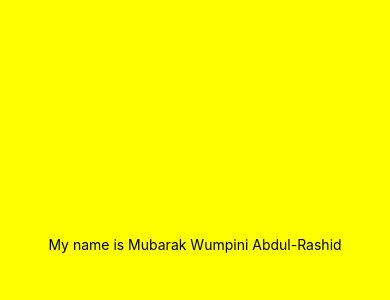
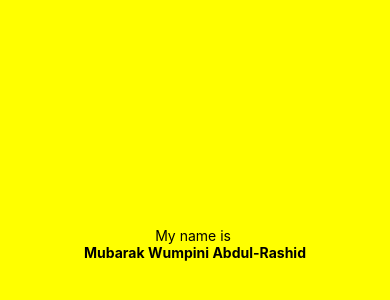
Before and after one commit to mubarakck/rn-assignment2-ID-11293859, a React Native app in the folder rn-assignment2-ID-11293859/: screen / in a window 390 px wide. Shown: the part 178-478 px from the top of the page. Built offline with nearby package versions, Linux system fonts and the light colour scheme.

Commit message:
made my name bold

```diff
--- a/rn-assignment2-ID-11293859/App.js
+++ b/rn-assignment2-ID-11293859/App.js
@@ -4,7 +4,8 @@ import { StyleSheet, Text, View } from 'react-native';
 export default function App() {
   return (
     <View style={styles.container}>
-      <Text>My name is Mubarak Wumpini Abdul-Rashid</Text>
+      <Text>My name is </Text>
+      <Text style={styles.boldText}>Mubarak Wumpini Abdul-Rashid</Text>
       <StatusBar style="auto" />
     </View>
   );
@@ -17,7 +18,7 @@ const styles = StyleSheet.create({
     alignItems: 'center',
     justifyContent: 'center',
   },
-  text: {
-    fontSize: 24,
+  boldText: {
+    fontWeight: 'bold',
   }
 });
```
